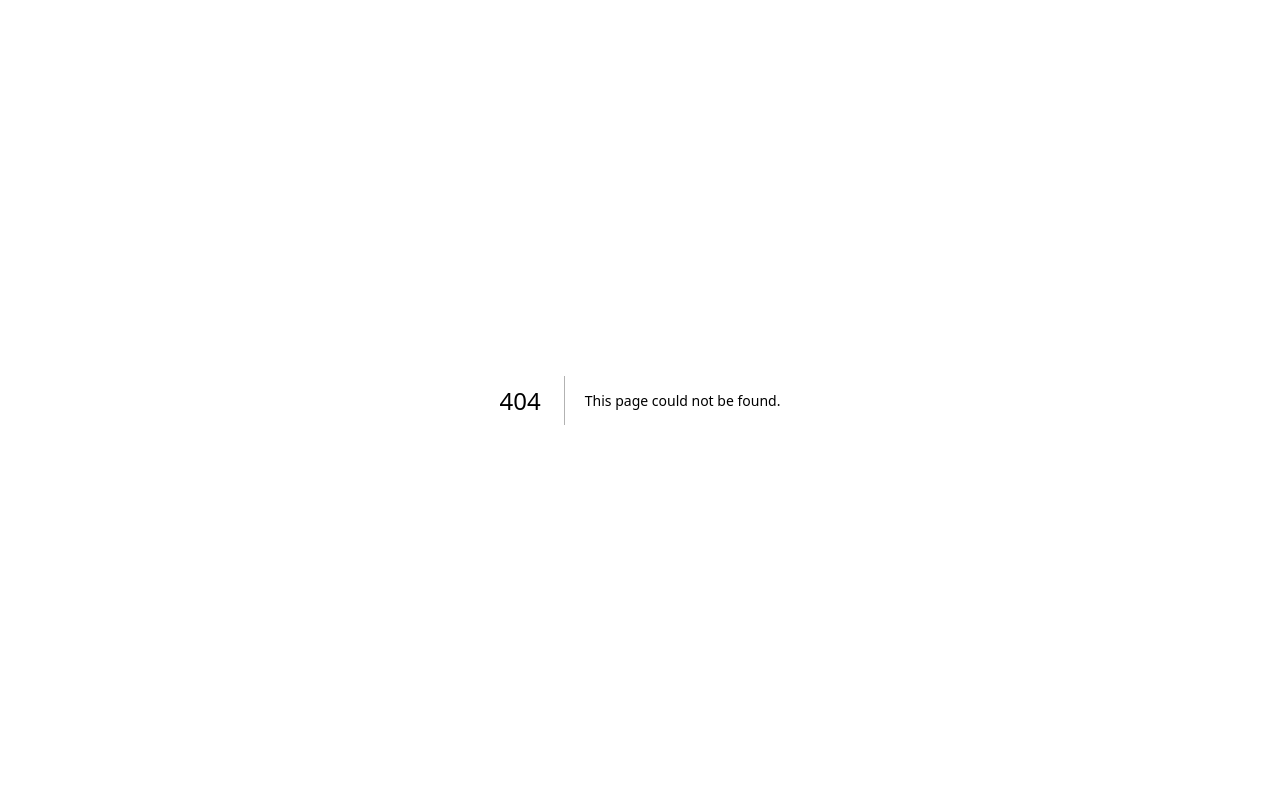
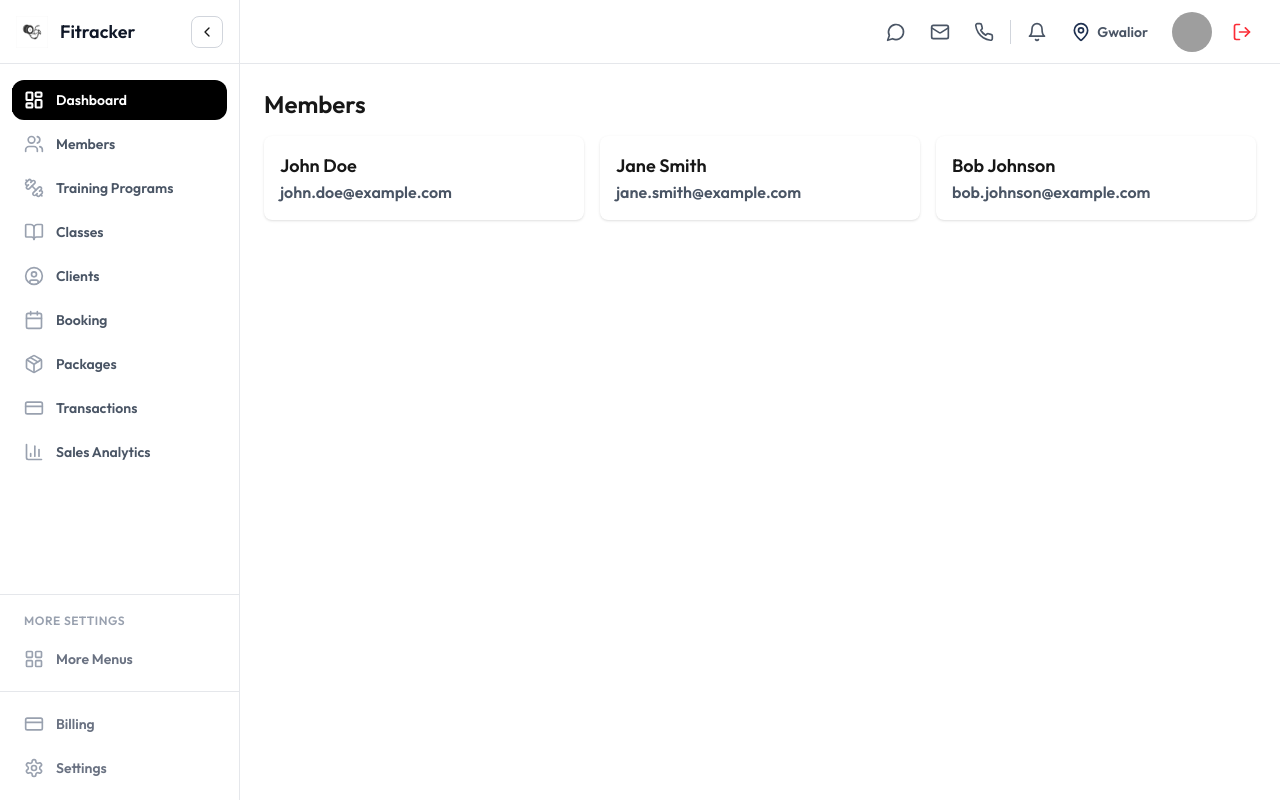
Before and after one commit to Poorvi1824/bookify, a Next.js app in the folder book/bookify/: page /dashboard/members in a window 1280 px wide. Before the commit this address had no page. Built offline with nearby package versions, Linux system fonts and the light colour scheme; grey boxes are pictures that could not be loaded.

Commit message:
almost finished the layout

```diff
--- a/book/bookify/src/app/(auth)/login/page.js
+++ b/book/bookify/src/app/(auth)/login/page.js
@@ -88,7 +88,7 @@ const router=useRouter();
 
    {/* heading */}
   <div className="flex flex-col">
-   <span className="text-black text-text32 font-semibold ">Hey there! ready to get back to business?</span>
+   <span className="text-black text-text32  ">Hey there! ready to get back to business?</span>
 <span className="text-black text-text">Please share the contact details of your business</span>
   </div>
 
--- a/book/bookify/src/app/component/dashboardlayout/header.js
+++ b/book/bookify/src/app/component/dashboardlayout/header.js
@@ -1,9 +1,19 @@
 import React from "react";
-import { MessageCircle, Mail, Phone, Bell, MapPin } from "lucide-react";
+import { MessageCircle, Mail, Phone, Bell, MapPin,LogOut } from "lucide-react";
 
-const Header = () => {
+const Header = ({ isCollapsed }) => {
+  // Sidebar widths: collapsed = 80px (w-20), expanded = 240px (w-60)
+  const sidebarWidth = isCollapsed ? 80 : 240;
+
   return (
-    <div className="w-full h-16 bg-white flex items-center justify-end px-4 border-b border-gray-200 flex-shrink-0">
+    <div
+      className="fixed top-0 z-50 h-16 bg-white flex items-center justify-end gap-4 px-4 border-b border-gray-200 flex-shrink-0 transition-all duration-300 ease-in-out"
+      style={{
+        left: `${sidebarWidth}px`,      // Push from left by sidebar width
+        width: `calc(100% - ${sidebarWidth}px)`  // Fill remaining space
+      }}
+    >
+
       <div className="flex items-center gap-2">
 
         {/* WhatsApp */}
@@ -36,6 +46,16 @@ const Header = () => {
         </div>
 
       </div>
+      <div className="flex items-center gap-2" >
+{/* Profile Picture */}
+        <div className="w-10 h-10 rounded-full overflow-hidden">
+          <img src="user.avif" alt="Profile" className="w-full h-full object-cover" />
+        </div>
+        {/* Logout */}
+        <button className="px-3 py-1.5 rounded-full text-red-500 rounded-lg hover:bg-red-600 transition">
+          <LogOut className="w-5 h-5" />
+        </button>
+      </div>
     </div>
   );
 };
--- a/book/bookify/src/app/component/dashboardlayout/sidebar.js
+++ b/book/bookify/src/app/component/dashboardlayout/sidebar.js
@@ -18,11 +18,13 @@ import {
   Settings,
   Sparkles,
 } from "lucide-react";
+import { useRouter } from "next/navigation";
 
 const Sidebar = ({ isCollapsed, setIsCollapsed }) => {
   const [active, setActive] = useState("Dashboard");
   const [moreActive, setMoreActive] = useState("");
   const [hoveredIndex, setHoveredIndex] = useState(null);
+  const router = useRouter();
 
   const sideMenuBar = [
     { name: "Dashboard", icon: LayoutDashboard },
@@ -41,34 +43,31 @@ const Sidebar = ({ isCollapsed, setIsCollapsed }) => {
     { name: "Settings", icon: Settings },
   ];
 
+
+
+
   return (
-    <aside
-      className={`h-full bg-white flex flex-col transition-all duration-300 ease-in-out ${
-        isCollapsed ? "w-20" : "w-60"
-      }`}
-    >
+  // In your sidebar, keep the <aside> simple - let the parent control width
+<aside className="h-full bg-white flex flex-col w-full">
   {/* Header */}
-      <div className="h-16 w-full flex justify-between items-center px-4 border-b  border-gray-200 shrink-0">
-        <div
-          className={`flex items-center gap-3 overflow-hidden transition-all duration-300 ${
-            isCollapsed ? "w-0 opacity-0" : "w-auto opacity-100"
-          }`}
-        >
+  <div className="h-16 w-full flex items-center px-4 border-b border-gray-200 shrink-0">
+    {/* Logo */}
+    <div className={`flex items-center gap-3 overflow-hidden transition-all duration-300 ${isCollapsed ? "w-0 opacity-0" : "w-40 opacity-100"}`}>
       <img src="/logo.avif" alt="logo" className="w-8 h-8 shrink-0" />
-          <span className="text-lg text-gray-900 font-bold whitespace-nowrap">
-            Fitracker
-          </span>
+      <span className="text-lg text-gray-900 font-bold whitespace-nowrap">Fitracker</span>
     </div>
+
+    {/* Toggle - ml-auto pushes right when expanded, mx-auto centers when collapsed */}
     <button
       onClick={() => setIsCollapsed(!isCollapsed)}
-          className="w-8 h-8 rounded-lg border border-gray-300 flex items-center justify-center hover:bg-gray-100 transition-colors shrink-0"
+      className={`w-8 h-8 rounded-lg border border-gray-300 flex items-center justify-center hover:bg-gray-100 transition-colors shrink-0 ${isCollapsed ? "mx-auto" : "ml-auto"}`}
     >
       {isCollapsed ? <ChevronRight size={16} /> : <ChevronLeft size={16} />}
     </button>
   </div>
 
       {/* Scrollable Main Navigation */}
-      <nav className="flex-1 overflow-y-auto w-full py-4 px-3 scrollbar-thin">
+      <nav className="flex-1 overflow-y-scroll w-full py-4 px-3 scrollbar-thin scrollbar-thumb-gray-200 scrollbar-track-gray-100">
         <div className="flex flex-col gap-1 w-full relative">
           {sideMenuBar.map((item, index) => {
             const Icon = item.icon;
@@ -76,11 +75,19 @@ const Sidebar = ({ isCollapsed, setIsCollapsed }) => {
             return (
               <button
                 key={item.name}
-                onClick={() => setActive(item.name)}
+                onClick={() => {
+                  setActive(item.name);
+                  const path =
+                    item.name === "Dashboard"
+                      ? "/dashboard"
+                      : `/dashboard/${item.name.toLowerCase()}`;
+
+                  router.push(path);
+  }}
                 onMouseEnter={() => setHoveredIndex(index)}
                 onMouseLeave={() => setHoveredIndex(null)}
-                className={`w-full flex items-center gap-3 px-3 py-2.5 rounded-xl transition-all duration-200 group relative
-                  ${isActive ? "bg-black text-white" : "text-gray-500 hover:bg-gray-50 hover:text-gray-900"}
+                className={`w-full flex items-center gap-3 px-3 font-semibold py-2.5 rounded-xl transition-all duration-200 group relative
+                  ${isActive ? "bg-black text-white" : "text-gray-600 hover:bg-gray-50 hover:text-gray-900"}
                   ${isCollapsed ? "justify-center px-2" : ""}
                 `}
                 title={isCollapsed ? item.name : undefined}
@@ -98,8 +105,7 @@ const Sidebar = ({ isCollapsed, setIsCollapsed }) => {
                   className={`shrink-0 ${isActive ? "text-white" : "text-gray-400 group-hover:text-gray-600"}`}
                 />
                 <span
-                  className={`font-medium text-sm whitespace-nowrap transition-all duration-300 overflow-hidden ${
-                    isCollapsed ? "w-0 opacity-0" : "w-auto opacity-100"
+                  className={`font-medium text-sm whitespace-nowrap transition-all duration-300 overflow-hidden ${isCollapsed ? "w-0 opacity-0" : "w-auto opacity-100"
                     }`}
                 >
                   {item.name}
@@ -132,8 +138,7 @@ const Sidebar = ({ isCollapsed, setIsCollapsed }) => {
       {/* More Settings */}
       <div className="w-full py-3 px-3 border-t border-gray-200 shrink-0">
         <div
-          className={`px-3 mb-2 transition-all duration-300 overflow-hidden ${
-            isCollapsed ? "h-0 opacity-0" : "h-auto opacity-100"
+          className={`px-3 mb-2 transition-all duration-300 overflow-hidden ${isCollapsed ? "h-0 opacity-0" : "h-auto opacity-100"
             }`}
         >
           <span className="text-xs font-semibold tracking-wider text-gray-400 uppercase">
@@ -156,8 +161,7 @@ const Sidebar = ({ isCollapsed, setIsCollapsed }) => {
             className={`shrink-0 ${moreActive === "More Menus" ? "text-white" : "text-gray-400"}`}
           />
           <span
-            className={`font-medium text-sm whitespace-nowrap transition-all duration-300 overflow-hidden ${
-              isCollapsed ? "w-0 opacity-0" : "w-auto opacity-100"
+            className={`font-medium text-sm whitespace-nowrap transition-all duration-300 overflow-hidden ${isCollapsed ? "w-0 opacity-0" : "w-auto opacity-100"
               }`}
           >
             More Menus
@@ -186,8 +190,7 @@ const Sidebar = ({ isCollapsed, setIsCollapsed }) => {
                   className={`shrink-0 ${isBottomActive ? "text-white" : "text-gray-400"}`}
                 />
                 <span
-                  className={`font-medium text-sm whitespace-nowrap transition-all duration-300 overflow-hidden ${
-                    isCollapsed ? "w-0 opacity-0" : "w-auto opacity-100"
+                  className={`font-medium text-sm whitespace-nowrap transition-all duration-300 overflow-hidden ${isCollapsed ? "w-0 opacity-0" : "w-auto opacity-100"
                     }`}
                 >
                   {item.name}
--- a/book/bookify/src/app/dashboard/layout.js
+++ b/book/bookify/src/app/dashboard/layout.js
@@ -9,9 +9,9 @@ const DashboardLayout = ({ children }) => {
   const [isCollapsed, setIsCollapsed] = useState(false);
 
   return (
-    <div className="w-full h-screen flex bg-white">
+    <div className="w-full h-screen flex bg-white overflow-hidden">
 
-      {/* Sidebar - width transitions with sidebar state */}
+      {/* Sidebar */}
       <div
         className={`h-full border-r border-gray-200 flex-shrink-0 transition-all duration-300 ease-in-out ${
           isCollapsed ? "w-20" : "w-60"
@@ -20,16 +20,20 @@ const DashboardLayout = ({ children }) => {
         <Sidebar isCollapsed={isCollapsed} setIsCollapsed={setIsCollapsed} />
       </div>
 
-      {/* Main area - grows automatically when sidebar shrinks */}
+      {/* Main area */}
       <div className="flex-1 flex flex-col h-full overflow-hidden">
 
-        {/* Header */}
-        <Header />
+        {/* Header - fixed with dynamic left offset */}
+        <Header isCollapsed={isCollapsed} />
 
         {/* Content */}
-        <Main className="flex-1 overflow-y-auto p-4">
-          {children}
-        </Main>
+        {/* Main content: pt-16 (64px = h-16) to push content below fixed header */}
+  <main className="pt-16 h-screen overflow-y-auto">
+    {/* Your scrollable content goes here */}
+
+      {/* Content */}
+    {children}
+  </main>
 
       </div>
     </div>
--- /dev/null
+++ b/book/bookify/src/app/dashboard/members/page.js
@@ -0,0 +1,27 @@
+"use client";
+
+import react, { useState } from "react";
+
+const Members = () => {
+  const [members, setMembers] = useState([
+    { id: 1, name: "John Doe", email: "john.doe@example.com" },
+    { id: 2, name: "Jane Smith", email: "jane.smith@example.com" },
+    { id: 3, name: "Bob Johnson", email: "bob.johnson@example.com" },
+  ]);
+
+  return (
+    <div className="p-6">
+      <h1 className="text-2xl font-bold mb-4">Members</h1>
+      <div className="grid grid-cols-1 md:grid-cols-2 lg:grid-cols-3 gap-4">
+        {members.map((member) => (
+          <div key={member.id} className="bg-white p-4 rounded-lg shadow">
+            <h2 className="text-lg font-semibold">{member.name}</h2>
+            <p className="text-gray-600">{member.email}</p>
+          </div>
+        ))}
+      </div>
+    </div>
+  );
+};
+
+export default Members;
--- a/book/bookify/src/app/globals.css
+++ b/book/bookify/src/app/globals.css
@@ -7,8 +7,8 @@
 
 @font-face {
   font-family: "Outfit";
-  src: url("/fonts/Outfit/static/Outfit-Regular.ttf") format("truetype");
-  font-weight: 600; /* Regular */
+  src: url("/fonts/Outfit/static/Outfit-semiBold.ttf") format("truetype");
+  font-weight: 600; /* SemiBold */
   font-style: normal;
   font-display: swap;
 }
```
Also changed, not shown: book/bookify/public/user.avif (added). Lines whose indentation alone changed are shown as unchanged.
